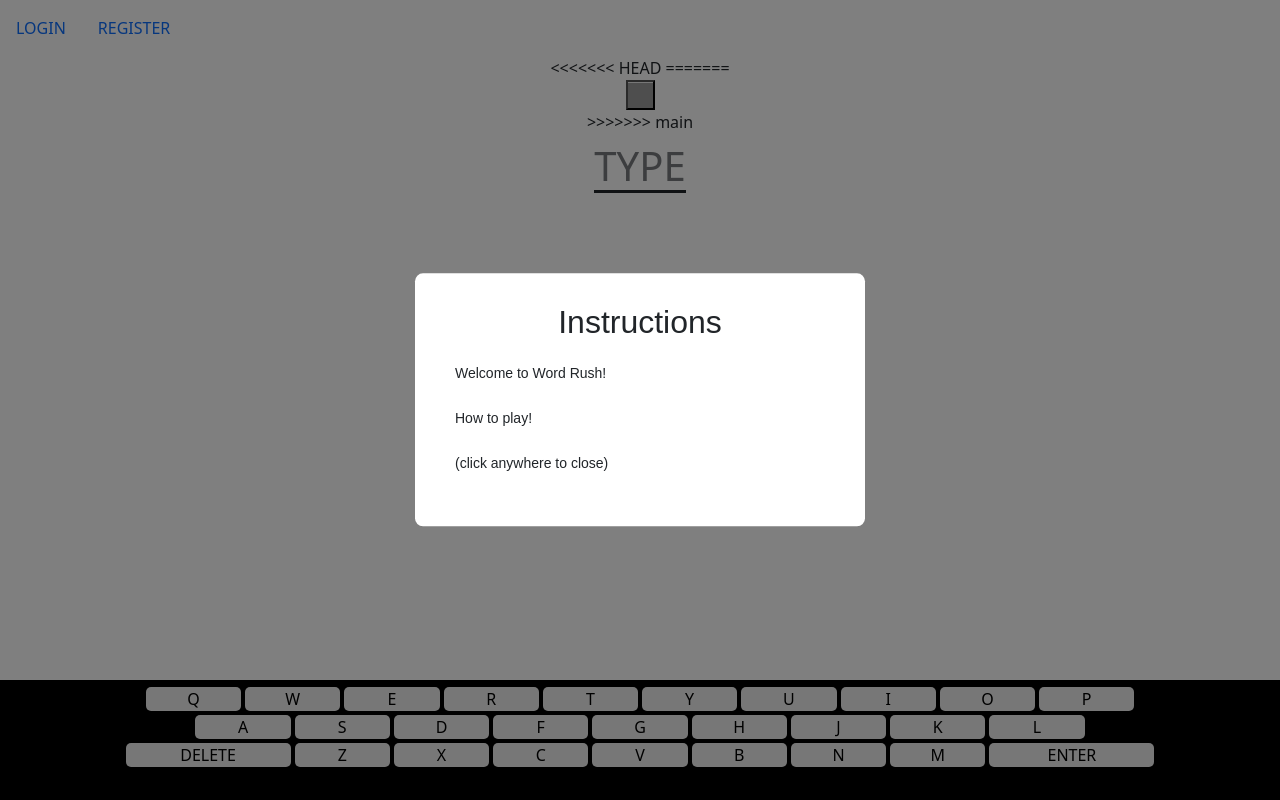
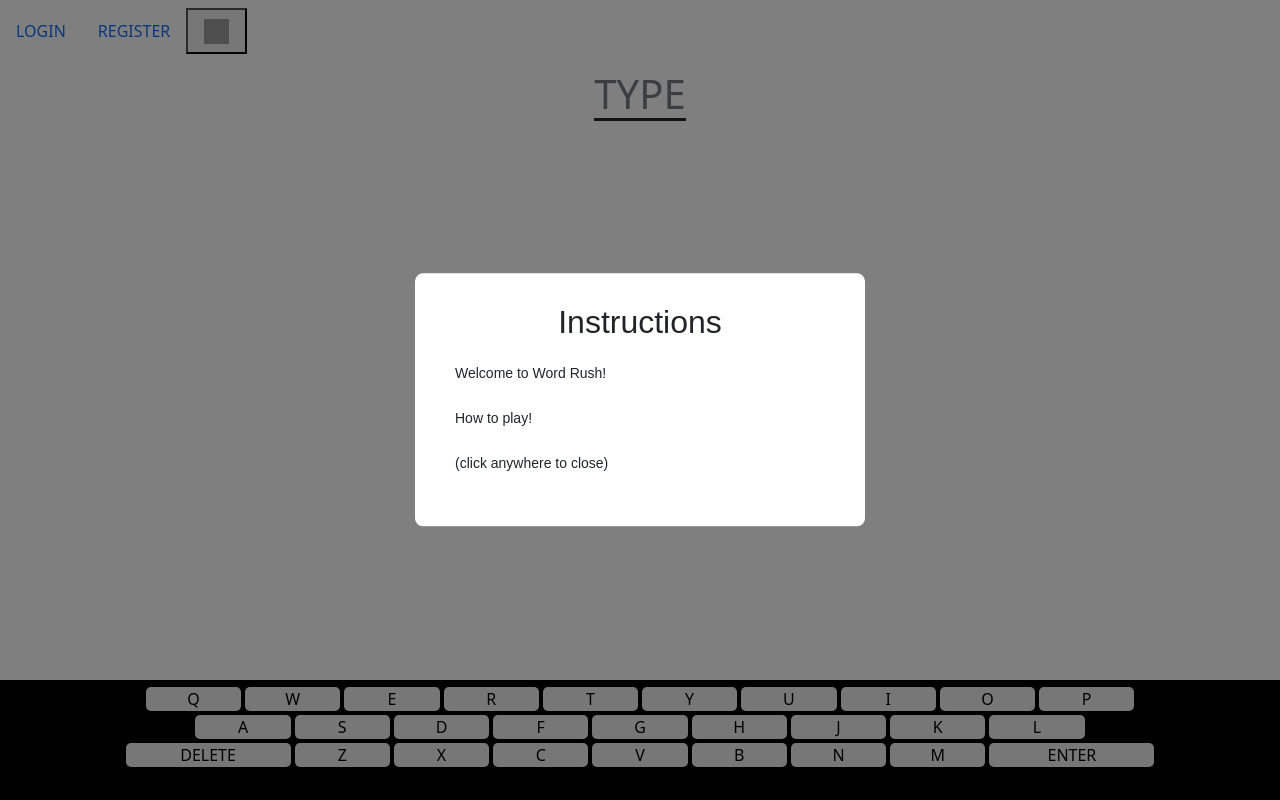
Before and after one commit to shadowblade11/Word-Rush, a Flask app: page / in a window 1280 px wide. Run offline with Flask 2, Linux system fonts and the light colour scheme; grey boxes are pictures that could not be loaded.

Commit message:
moved mute button to nav bar

```diff
--- a/app/templates/index.html
+++ b/app/templates/index.html
@@ -25,6 +25,8 @@
             <a class="nav-link" href="{{ url_for('matchHistory') }}">Match History</a>
             <a class="nav-link" href="{{ url_for('logout') }}">Logout</a>
         {% endif %}
+        <audio src="../static/WordRush.mp3" id="audio" preload="auto" loop></audio>
+        <button class="nav-link" type="button" onclick="imageChange()"> <img src="https://w7.pngwing.com/pngs/131/14/png-transparent-audio-mute-sound-speaker-volume-basic-web-elements-icon.png" id="myImg" width="25" height="25" /></button>
     </nav>
 
     <div class="container-popup">
@@ -37,17 +39,8 @@
     </div>
         <div id= "countdown" class="startB"></div>
     <div id="timer"></div>
-<<<<<<< HEAD
-=======
-    <script src="{{ url_for('static',filename='timer.js') }}"></script>
-    <div>
-        <audio src="../static/WordRush.mp3" id="audio" preload="auto" loop></audio>
-        <button type="button" onclick="imageChange()"> <img src="https://w7.pngwing.com/pngs/131/14/png-transparent-audio-mute-sound-speaker-volume-basic-web-elements-icon.png" id="myImg" width="25" height="25" /></button>
-    </div>
-    <script src="{{ url_for('static',filename='imageChange.js') }}"></script>
 </body>
 <body onload = "initKeyboard()">
->>>>>>> main
     <div class="container-fluid">
         <h1 id="letters"></h1>
         <h1 id="textBox"></h1>
@@ -65,6 +58,7 @@
         <script src="{{ url_for('static',filename='countdown.js') }}"></script>
         <script src="{{ url_for('static',filename='Popup.js') }}"></script>
         <script src="{{ url_for('static',filename='submit.js') }}"></script>
+        <script src="{{ url_for('static',filename='imageChange.js') }}"></script>
     </div>
 </body>
 </html>
```
